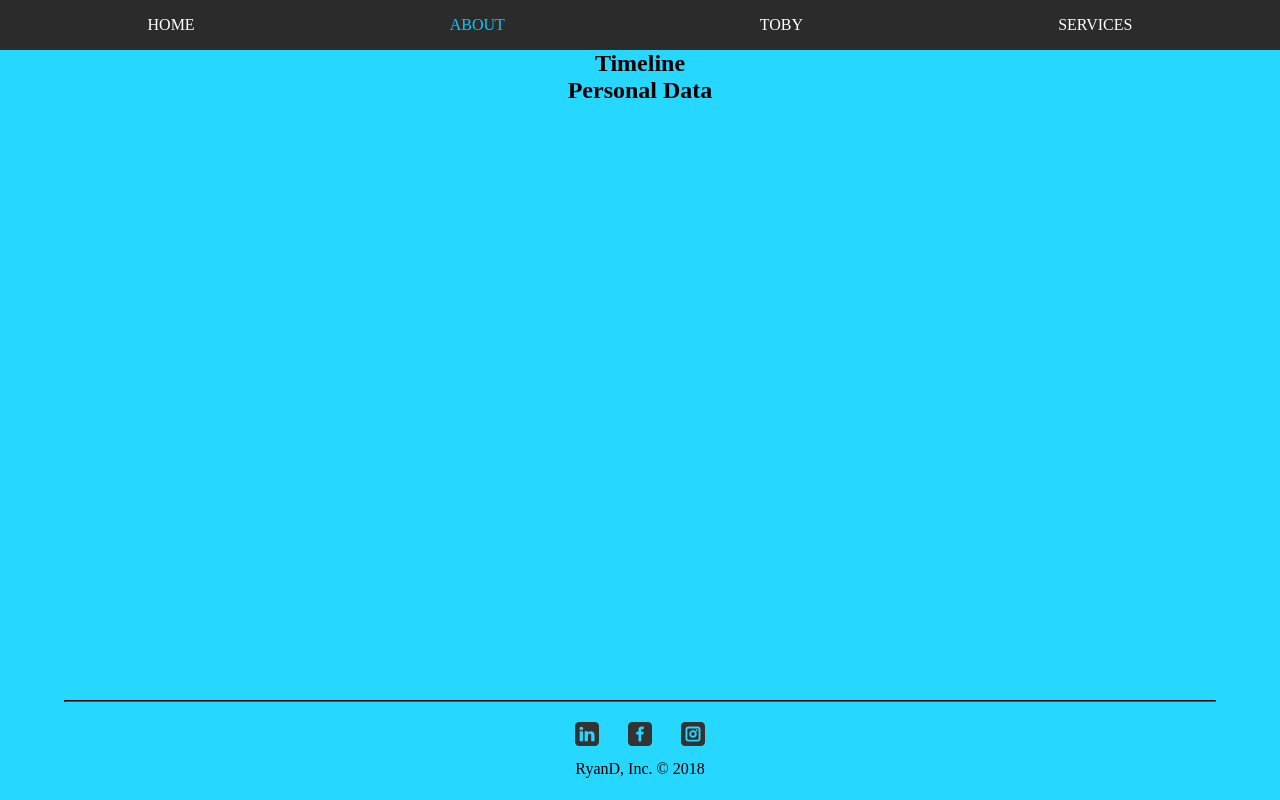
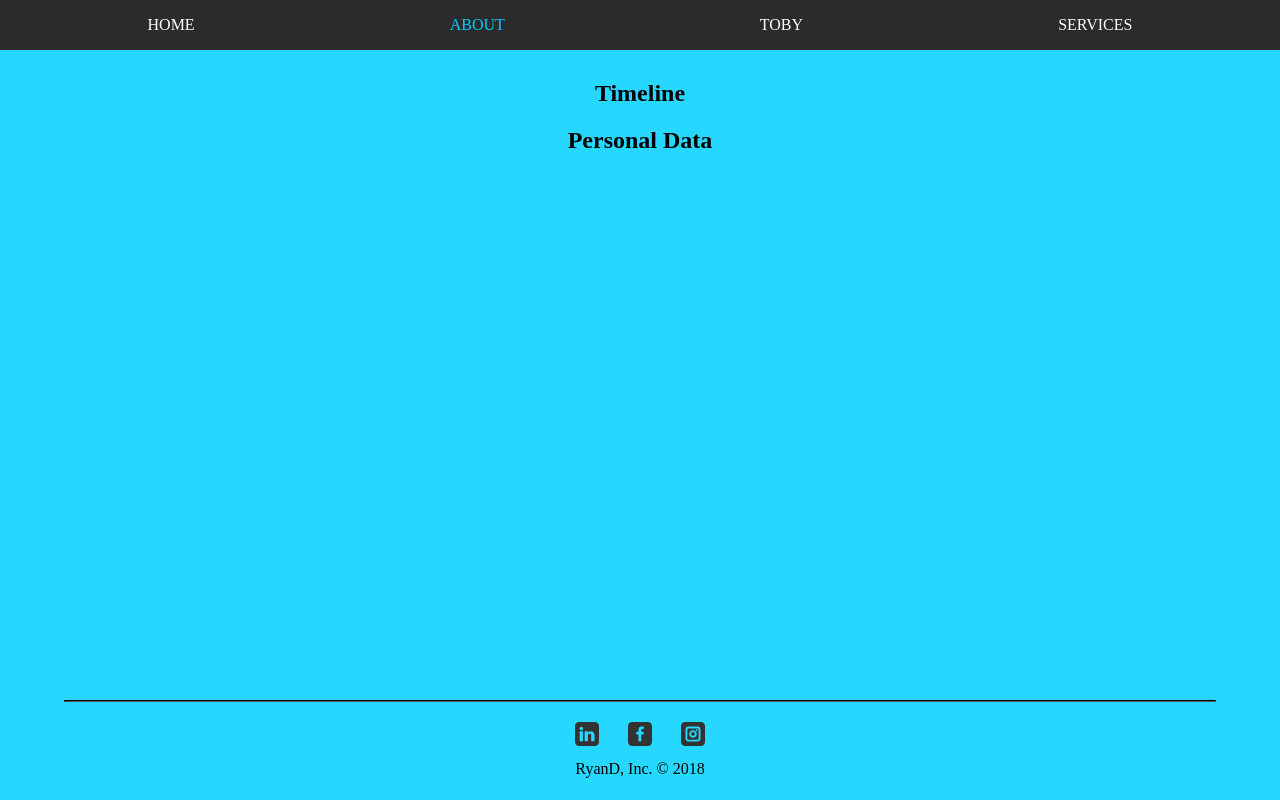
Before and after one commit to timstoddard/ryand-us, an Angular app: page /about in a window 1280 px wide. Built offline with nearby package versions, Linux system fonts and the light colour scheme.

Commit message:
clean up styles

```diff
--- a/src/app/about/about.component.scss
+++ b/src/app/about/about.component.scss
@@ -1,6 +1,6 @@
 .about {
   &__title {
-    margin: 0;
+    margin: 0 0 20px;
     text-align: center;
   }
 }
--- a/src/app/app.component.scss
+++ b/src/app/app.component.scss
@@ -7,7 +7,7 @@
 .content {
   height: calc(100vh - #{$headerHeight} - #{$footerHeight});
   overflow: auto;
-  padding: 0 100px;
+  padding: 30px 100px;
 
   @media screen and (max-width: 600px) {
     padding: 0 20px;
--- a/src/app/header/menu-trigger/menu-trigger.component.scss
+++ b/src/app/header/menu-trigger/menu-trigger.component.scss
@@ -5,7 +5,7 @@
 .menuTrigger {
   cursor: pointer;
   -webkit-tap-highlight-color: transparent;
-  transition: transform 400ms;
+  transition: transform 0.4s;
   user-select: none;
   width: 40px;
 
@@ -14,7 +14,7 @@
     stroke: white;
     stroke-width: 5.5;
     stroke-linecap: round;
-    transition: stroke-dasharray 400ms, stroke-dashoffset 400ms;
+    transition: stroke-dasharray 0.4s, stroke-dashoffset 0.4s;
 
     &--top {
       stroke-dasharray: 40 121;
--- a/src/app/services/carousel/carousel.component.scss
+++ b/src/app/services/carousel/carousel.component.scss
@@ -72,7 +72,6 @@ $iconWidth: 30px;
     padding: 10px;
     position: absolute;
     top: 0;
-    transition: $standardTransition;
 
     &:hover {
       cursor: pointer;
@@ -96,6 +95,7 @@ $iconWidth: 30px;
     border-radius: $iconWidth / 2;
     fill: rgba(255,255,255,0.6);
     height: $iconWidth;
+    transition: $standardTransition;
     width: $iconWidth;
   }
 }
--- a/src/app/services/services.component.scss
+++ b/src/app/services/services.component.scss
@@ -2,6 +2,6 @@
   text-align: center;
 
   &__title {
-    margin: 0;
+    margin: 0 0 20px;
   }
 }
--- a/src/app/toby/toby.component.scss
+++ b/src/app/toby/toby.component.scss
@@ -1,6 +1,6 @@
 .toby {
   &__title {
-    margin: 0;
+    margin: 0 0 20px;
     text-align: center;
   }
 }
```
